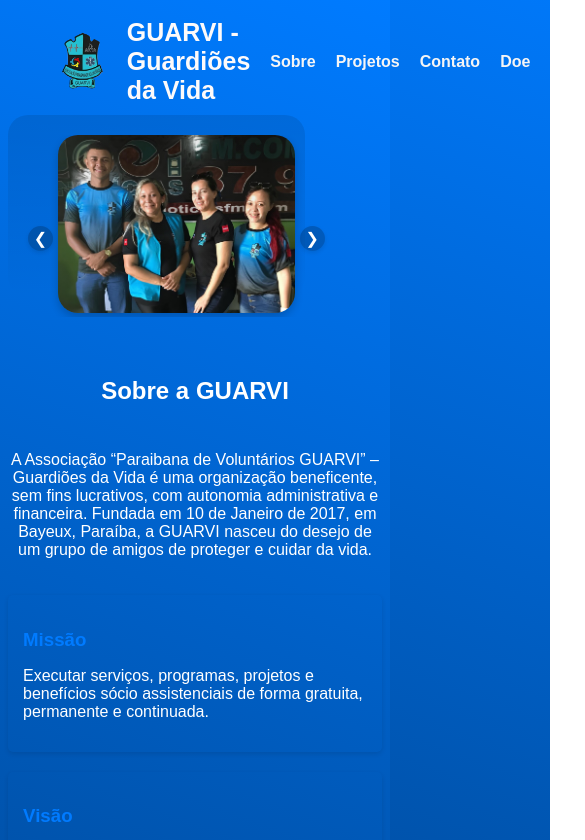
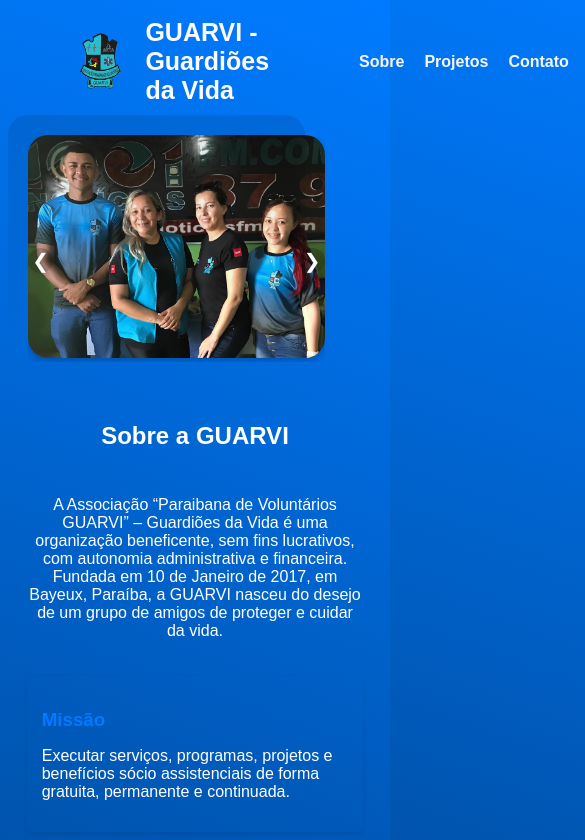
Before and after one commit to Robert-dk/projeto-guarvi, a plain HTML site: page index.html in a window 390 px wide. Shown: the top 840 px of the page, 585 px wide, since content can reach past the window. Drawn offline with nearby package versions, Linux system fonts and the light colour scheme; some packages are replaced by stand-ins of ours.

Commit message:
Atualizando o layout da página inicial

```diff
--- a/css/navbar.css
+++ b/css/navbar.css
@@ -197,28 +197,15 @@ body {
   box-sizing: border-box;
 }
 
-
+.container {
+  width: 80%; /* Largura padrão para telas maiores */
+  margin: 0 auto; /* Centraliza o container */
+}
 /* ... (seu CSS original) ... */
 
-/* Media Queries para Responsividade */
 @media (max-width: 768px) {
-  /* Estilos para tablets e telas menores */
-  .nav-bar {
-    width: 90%; /* Aumenta a largura da barra de navegação em telas menores */
-  }
-
-  .logo-container {
-    margin-right: 20px; /* Diminui a margem à direita do container da logo */
-  }
-
-  .carousel-item {
-    max-width: 80%; /* Aumenta a largura máxima do item do carrossel em telas menores */
-  }
-
-  .prev-btn, .next-btn {
-    width: 30px; /* Diminui o tamanho dos botões do carrossel */
-    height: 30px;
-    font-size: 16px;
+  .container {
+    width: 90%; /* Largura ajustada para telas menores */
   }
 }
 
```
Also changed, not shown: index.html (+25 -10 lines), testetxt.txt.
